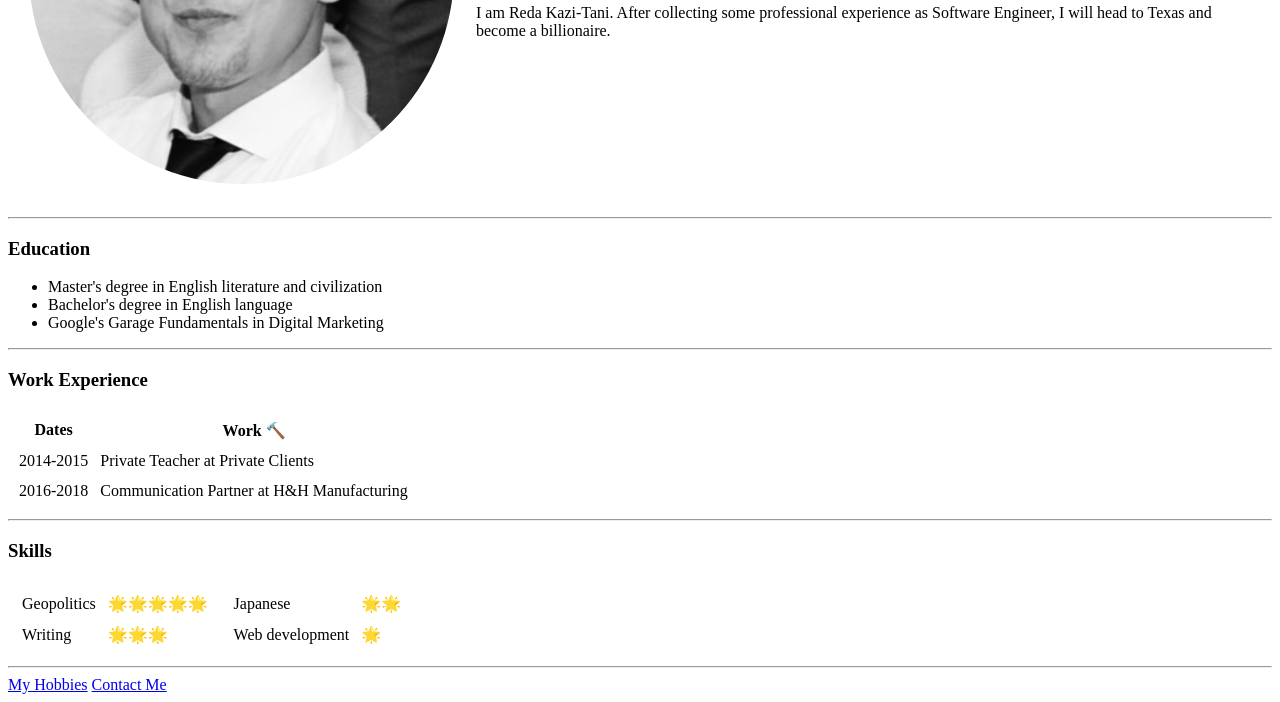
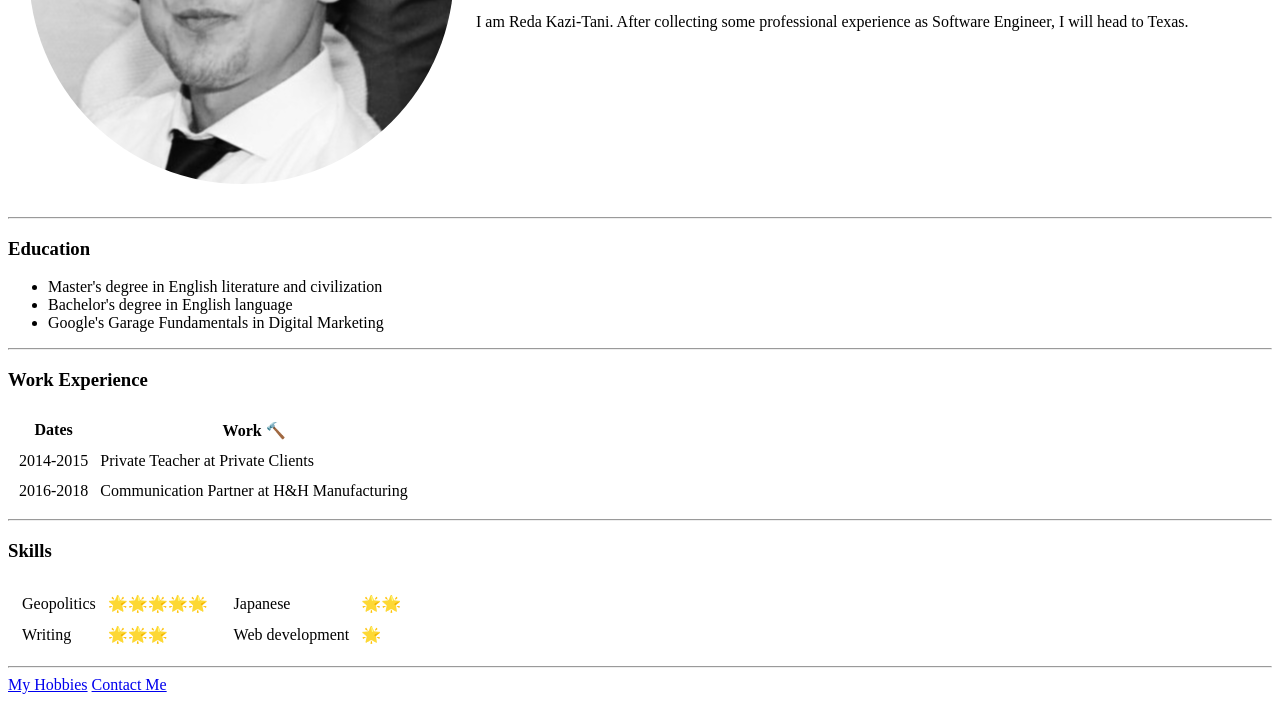
Before and after one commit to EclecticOpal/cv, a plain HTML site: page index.html in a window 1280 px wide. Shown: the part 270-972 px from the top of the page. Drawn offline with Linux system fonts and the light colour scheme.

Commit message:
Update index.html

```diff
--- a/index.html
+++ b/index.html
@@ -12,7 +12,7 @@
          <td><img src="reda kazi cropped.png" alt="Reda Profile Picture"></td>
          <td><h1>Reda Kazi-Tani</h1>
             <p><em> <strong>Software Engineer</strong>, Entrepreneur and Academician.</em></p>
-            <p>I am Reda Kazi-Tani. After collecting some professional experience as Software Engineer, I will head to Texas and become a billionaire.</p></td>
+            <p>I am Reda Kazi-Tani. After collecting some professional experience as Software Engineer, I will head to Texas.</p></td>
       </tr>
    </table>
    <hr>
```
